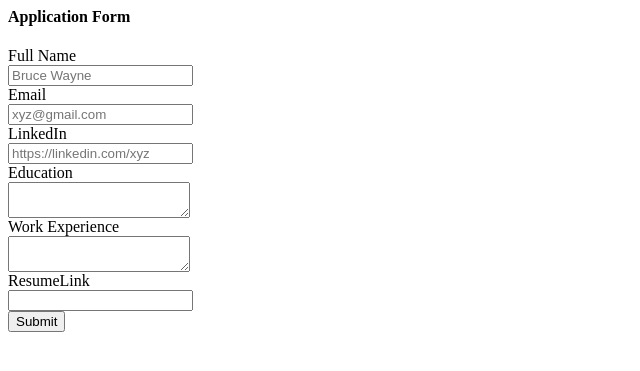
After one commit to deepa-manral/jovian-careers-website-v2, a Flask app: template templates/application_form.html in a window 1280 px wide. The commit adds this page. Shown: the top 371 px of the page, without its empty margins (0-640 px from the left). Run offline with Flask 3, Linux system fonts and the light colour scheme; the template is opened without the code that fills it, so the values that code supplies are empty.

Commit message:
final product

```diff
--- a/app.py
+++ b/app.py
@@ -1,5 +1,5 @@
-from flask import Flask, jsonify, render_template
-from database import load_jobs_from_db, load_job_from_db
+from flask import Flask, jsonify, render_template, request
+from database import load_jobs_from_db, load_job_from_db, add_application_to_db
 
 app = Flask(__name__)
 
@@ -16,6 +16,12 @@ def list_jobs():
   return jsonify(jobs)
 
 
+@app.route('/api/job/<id>')
+def show_job_json(id):
+  job = load_job_from_db(id)
+  return jsonify(job)
+
+
 @app.route('/job/<id>')
 def show_job(id):
   job = load_job_from_db(id)
@@ -24,5 +30,15 @@ def show_job(id):
   return render_template('jobpage.html', job=job)
 
 
+@app.route('/job/<id>/apply', methods=['post'])
+def apply_to_job(id):
+  data = request.form
+  job = load_job_from_db(id)
+  add_application_to_db(id, data)
+  return render_template('application_submitted.html',
+                         application=data,
+                         job=job)
+
+
 if __name__ == '__main__':
   app.run(host='0.0.0.0', debug=True)
--- /dev/null
+++ b/templates/application_form.html
@@ -0,0 +1,28 @@
+<h4>Application Form</h4>
+<form action="/job/{{job['id']}}/apply" method="post">
+  <div class="mb-2">
+    <label>Full Name</label><br>
+    <input type=text required name="full_name" placeholder="Bruce Wayne"><br>
+    </div>
+  <div class="mb-2">
+    <label>Email</label><br>
+    <input type=email required name="email" placeholder="xyz@gmail.com"><br>
+  </div>
+  <div class="mb-2">
+    <label>LinkedIn</label><br>
+    <input type=url name="linkedin" placeholder="https://linkedin.com/xyz"><br>
+  </div>
+  <div class="mb-2">
+    <label>Education</label><br>
+    <textarea name="edu"></textarea><br>
+  </div>
+  <div class= "mb-2">
+    <label>Work Experience</label><br>
+    <textarea name="Workexp"></textarea><br>
+  </div>
+  <div class="mb-2">
+    <label>ResumeLink</label><br>
+    <input type=url name="resume"><br>
+  </div>
+  <input type="submit">
+</form>
--- a/templates/jobpage.html
+++ b/templates/jobpage.html
@@ -27,6 +27,7 @@
       <p>{{job.requirements}}</p>
       <h4>Salary</h4>
       <p>{{job.currency}}{{job.salary}}</p>
+      {% include 'application_form.html' %}
     </div>
    {% include 'footer.html' %}
   </body>
```
Also changed, not shown: database.py (+19 -0 lines), templates/application_submitted.html (added, +36 -0 lines).
